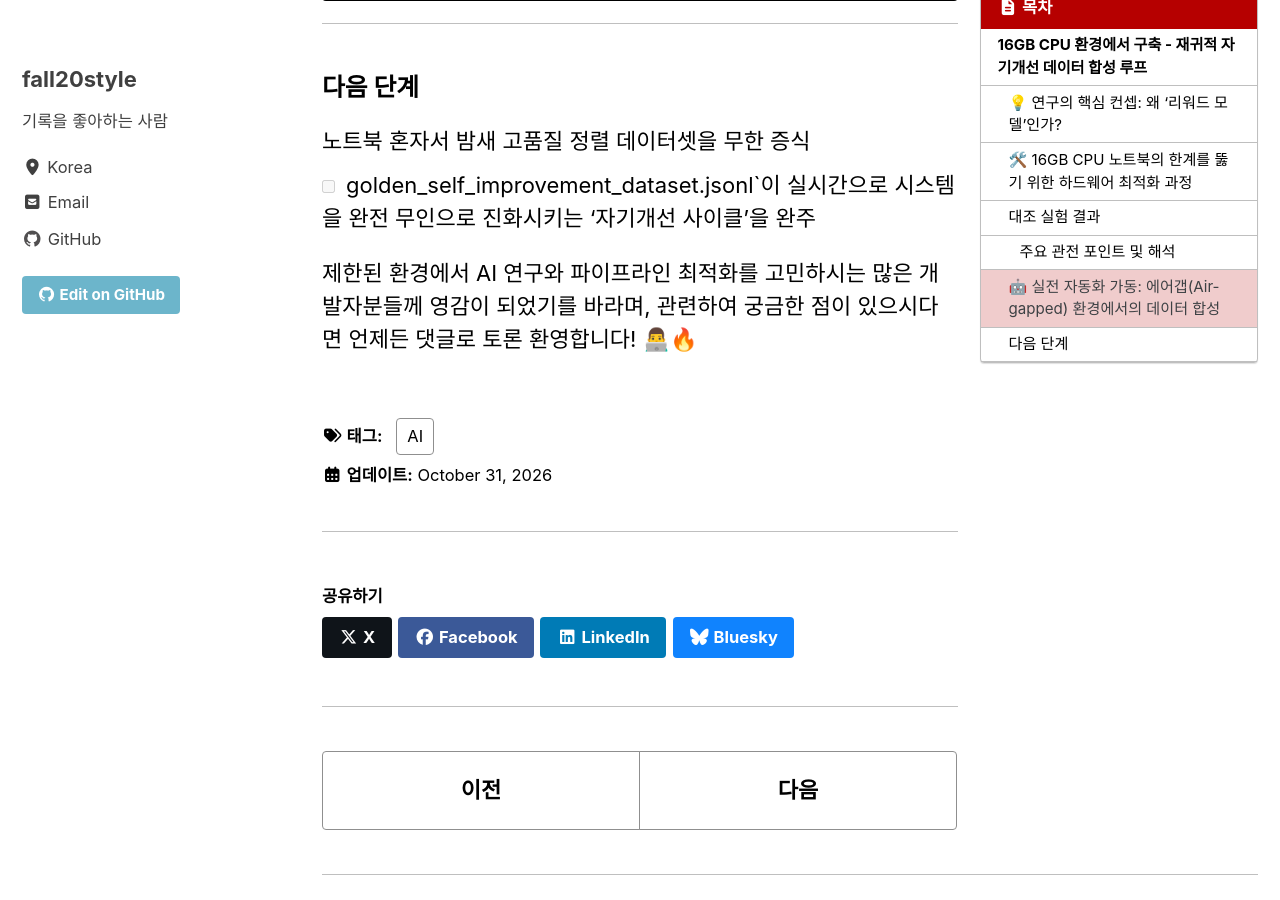
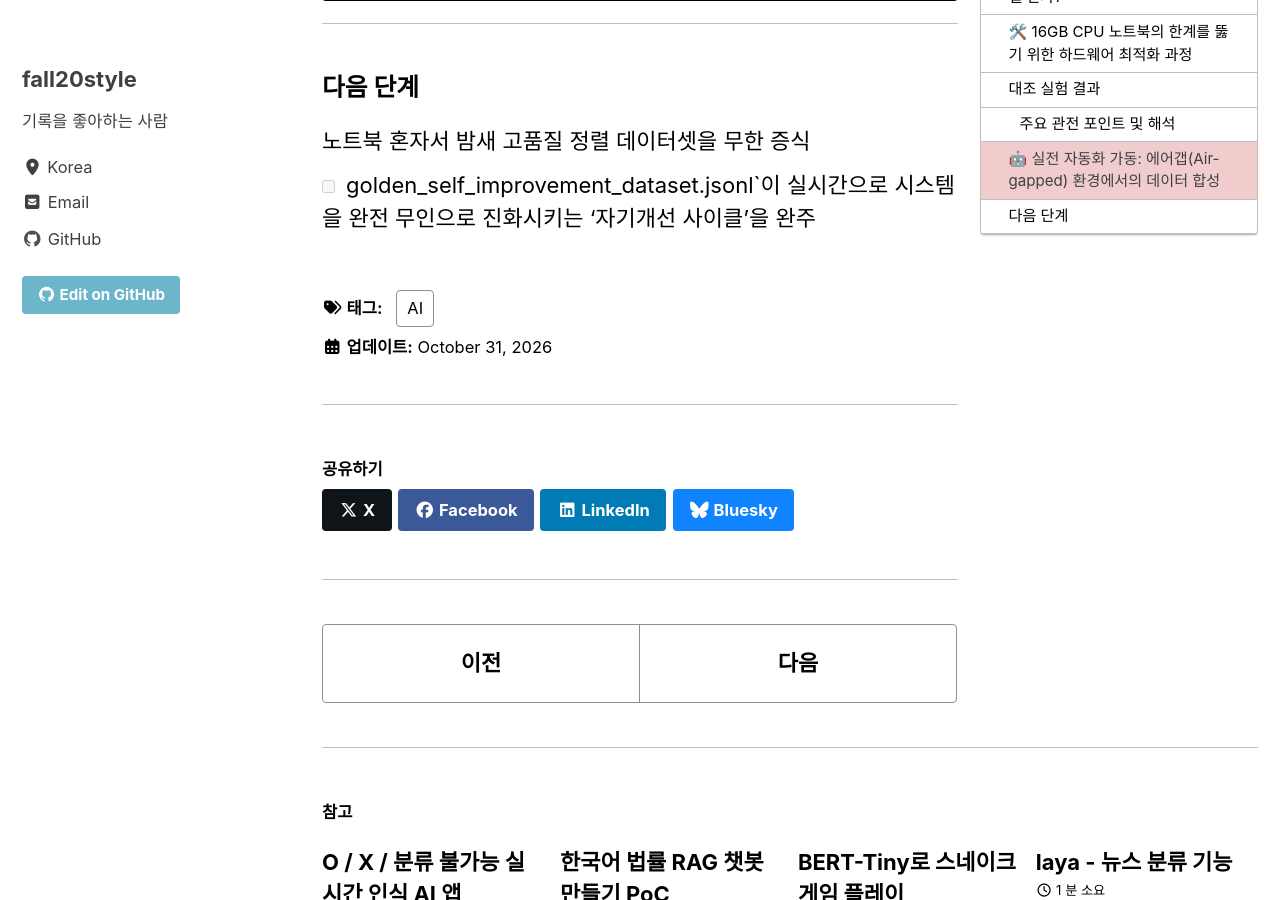
Before and after one commit to fall20style/fall20style.github.io, a Jekyll site: the page built from _posts/2026-10-31-bert-tiny-sentiment-movie.md, in a window 1280 px wide and 900 px high, scrolled down 3438 px. Built offline with Jekyll 4.4.1, drawn with Linux system fonts in a browser that asks for light colours; cached includes are drawn as plain includes.

Commit message:
Update 2026-10-31-bert-tiny-sentiment-movie.md

```diff
--- a/_posts/2026-10-31-bert-tiny-sentiment-movie.md
+++ b/_posts/2026-10-31-bert-tiny-sentiment-movie.md
@@ -92,5 +92,3 @@ Ollama (DeepSeek-R1) 한글 초안 대량 생성
 
 - 노트북 혼자서 밤새 고품질 정렬 데이터셋을 무한 증식
 - [ ] golden_self_improvement_dataset.jsonl`이 실시간으로 시스템을 완전 무인으로 진화시키는 '자기개선 사이클'을 완주
-
-제한된 환경에서 AI 연구와 파이프라인 최적화를 고민하시는 많은 개발자분들께 영감이 되었기를 바라며, 관련하여 궁금한 점이 있으시다면 언제든 댓글로 토론 환영합니다! 👨‍💻🔥
```
